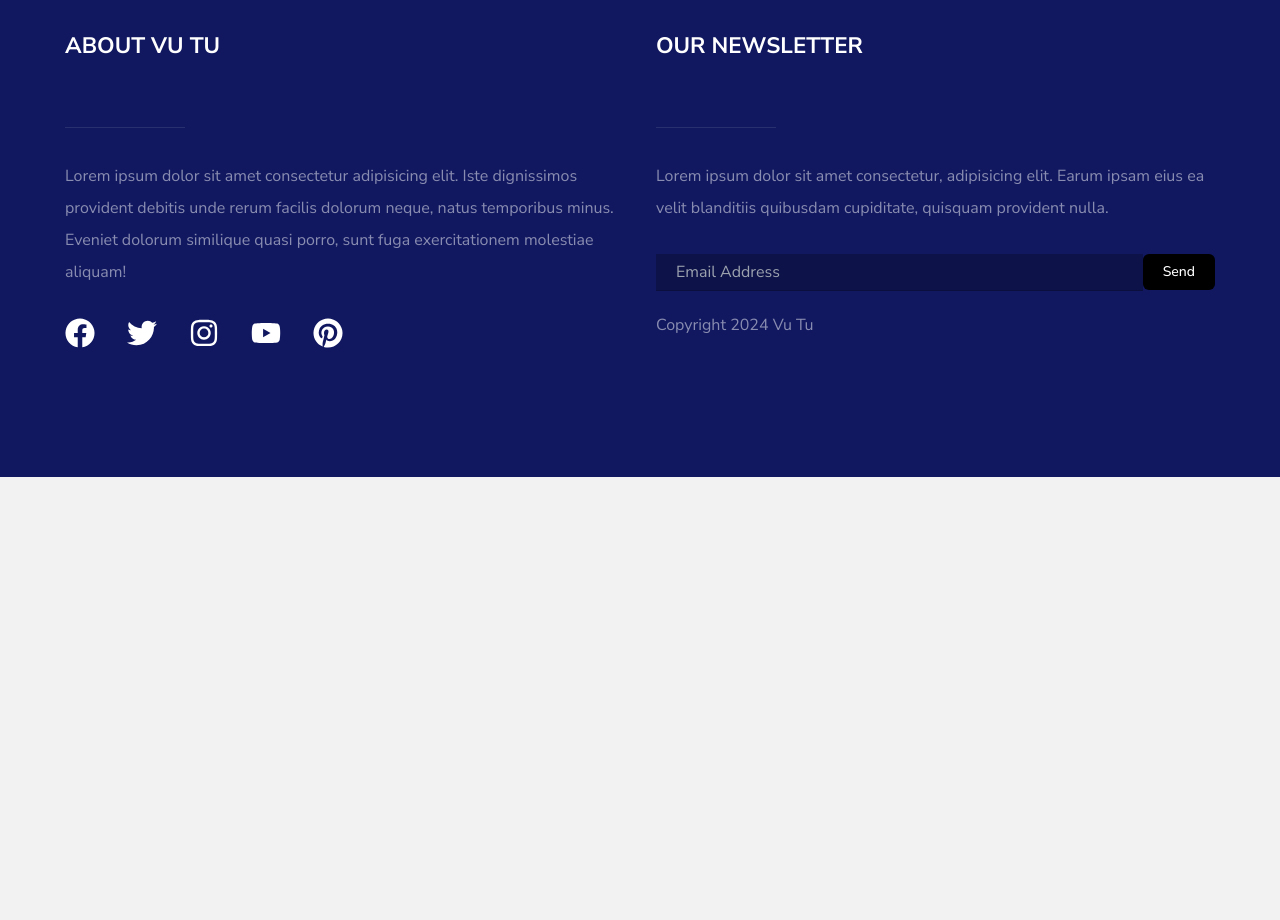
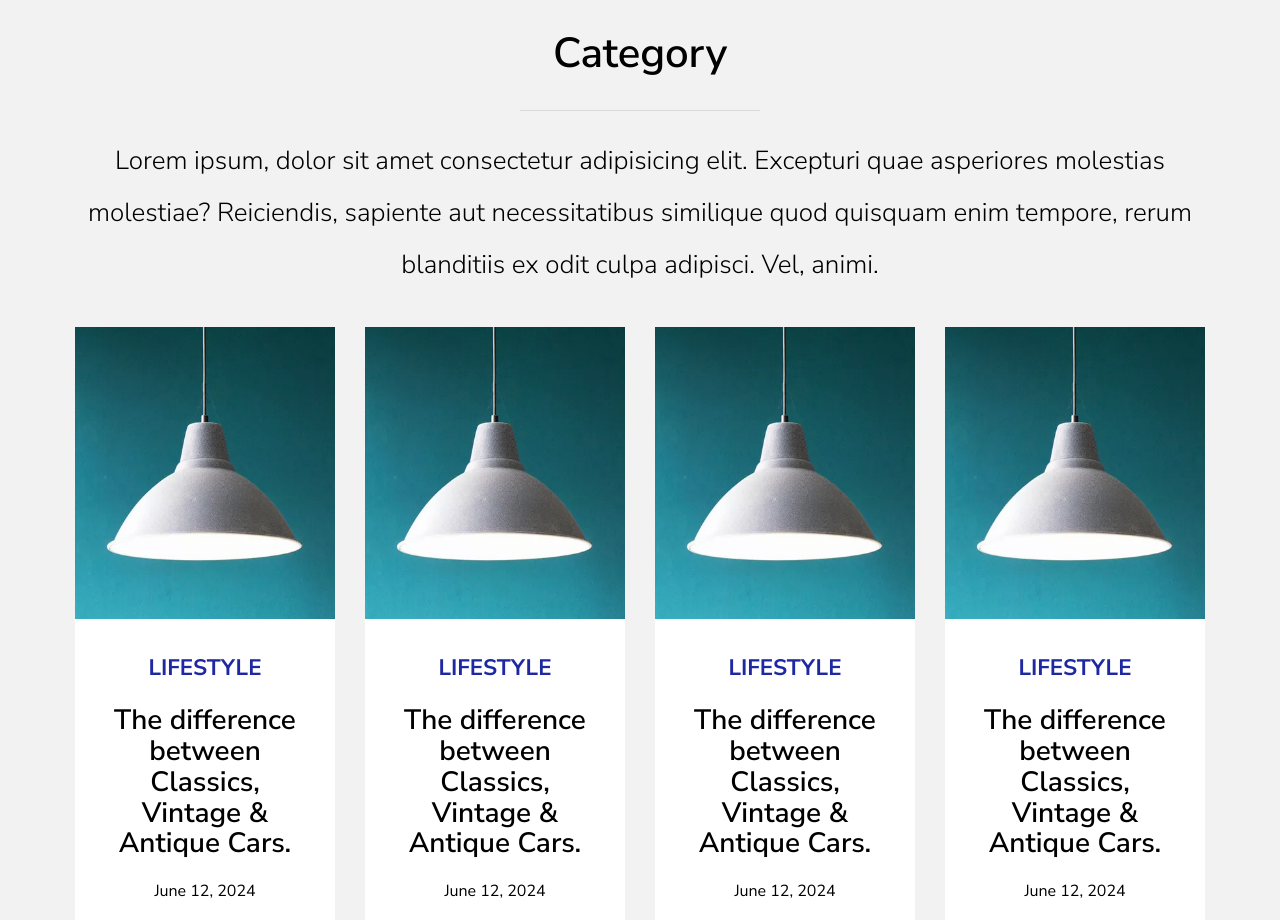
Before and after one commit to BBoyFinger/my-blog, a Next.js app: page /category in a window 1280 px wide. Shown: the part 180-1100 px from the top of the page. Before the commit the page ends 800 px from the top, so only its background shows below. Built offline with nearby package versions, Linux system fonts and the light colour scheme.

Commit message:
Search UI

```diff
--- /dev/null
+++ b/src/app/category/[id].tsx
@@ -0,0 +1,12 @@
+import React from "react";
+import { useRouter } from "next/router";
+
+type Props = {};
+
+const CategoryDetail = (props: Props) => {
+  const router = useRouter();
+  console.log(router);
+  return <div>CategoryDetail</div>;
+};
+
+export default CategoryDetail;
--- a/src/app/category/page.tsx
+++ b/src/app/category/page.tsx
@@ -1,7 +1,150 @@
+'use client'
+import Post from "@/components/Post";
+import {
+  Pagination as CustomPagination,
+  PaginationContent,
+  PaginationEllipsis,
+  PaginationItem,
+  PaginationLink,
+  PaginationNext,
+  PaginationPrevious,
+} from "@/components/ui/pagination";
+
 type Props = {};
 
+const posts = [
+  {
+    category: "LIFESTYLE",
+    image: "/assets/lamp-400.jpg.webp",
+    title: "The difference between Classics, Vintage & Antique Cars.",
+    tutor: "John Doe",
+    date: "June 12, 2024",
+    avatar: "",
+  },
+  {
+    category: "LIFESTYLE",
+    image: "/assets/lamp-400.jpg.webp",
+    title: "The difference between Classics, Vintage & Antique Cars.",
+    tutor: "John Doe",
+    date: "June 12, 2024",
+    avatar: "",
+  },
+  {
+    category: "LIFESTYLE",
+    image: "/assets/lamp-400.jpg.webp",
+    title: "The difference between Classics, Vintage & Antique Cars.",
+    tutor: "John Doe",
+    date: "June 12, 2024",
+    avatar: "",
+  },
+  {
+    category: "LIFESTYLE",
+    image: "/assets/lamp-400.jpg.webp",
+    title: "The difference between Classics, Vintage & Antique Cars.",
+    tutor: "John Doe",
+    date: "June 12, 2024",
+    avatar: "",
+  },
+  {
+    category: "LIFESTYLE",
+    image: "/assets/lamp-400.jpg.webp",
+    title: "The difference between Classics, Vintage & Antique Cars.",
+    tutor: "John Doe",
+    date: "June 12, 2024",
+    avatar: "",
+  },
+  {
+    category: "LIFESTYLE",
+    image: "/assets/lamp-400.jpg.webp",
+    title: "The difference between Classics, Vintage & Antique Cars.",
+    tutor: "John Doe",
+    date: "June 12, 2024",
+    avatar: "",
+  },
+  {
+    category: "LIFESTYLE",
+    image: "/assets/lamp-400.jpg.webp",
+    title: "The difference between Classics, Vintage & Antique Cars.",
+    tutor: "John Doe",
+    date: "June 12, 2024",
+    avatar: "",
+  },
+  {
+    category: "LIFESTYLE",
+    image: "/assets/lamp-400.jpg.webp",
+    title: "The difference between Classics, Vintage & Antique Cars.",
+    tutor: "John Doe",
+    date: "June 12, 2024",
+    avatar: "",
+  },
+  {
+    category: "LIFESTYLE",
+    image: "/assets/lamp-400.jpg.webp",
+    title: "The difference between Classics, Vintage & Antique Cars.",
+    tutor: "John Doe",
+    date: "June 12, 2024",
+    avatar: "",
+  },
+];
+
 const Category = (props: Props) => {
-  return <div>Category</div>;
+  return (
+    <div>
+      <div className="py-[70px]">
+        <h1 className="text-[33px] xl:text-[42px] leading-[1.25] tracking-[-0.15px] text-center pb-[30px] relative mb-[24px] mt-[60px]">
+          Category
+          <div className="before:content-[''] before:block before:h-[1px] before:w-[240px] before:bg-[rgba(0,0,0,0.1)] before:absolute before:left-[50%] before:bottom-0 before:transform before:-translate-x-1/2"></div>
+        </h1>
+
+        <p className="container font-light text-[22px] xl:text-[26px] leaing-[1.667] mb-[36px] text-black text-center px-[20px] ">
+          Lorem ipsum, dolor sit amet consectetur adipisicing elit. Excepturi
+          quae asperiores molestias molestiae? Reiciendis, sapiente aut
+          necessitatibus similique quod quisquam enim tempore, rerum blanditiis
+          ex odit culpa adipisci. Vel, animi.
+        </p>
+        <div className="container grid grid-cols-1 xl:grid-cols-4 gap-[10px]">
+          {posts.map((post, index) => {
+            return (
+              <Post
+                image={post.image}
+                title={post.title}
+                category={post.category}
+                date={post.date}
+                key={index}
+              />
+            );
+          })}
+          {/* Pagination */}
+        </div>
+        <div className="mt-10">
+          <CustomPagination>
+            <PaginationContent>
+              <PaginationItem>
+                <PaginationPrevious href="#" />
+              </PaginationItem>
+              <PaginationItem>
+                <PaginationLink href="#">1</PaginationLink>
+              </PaginationItem>
+              <PaginationItem>
+                <PaginationLink href="#" isActive>
+                  2
+                </PaginationLink>
+              </PaginationItem>
+              <PaginationItem>
+                <PaginationLink href="#">3</PaginationLink>
+              </PaginationItem>
+              <PaginationItem>
+                <PaginationEllipsis />
+              </PaginationItem>
+              <PaginationItem>
+                <PaginationNext href="#" />
+              </PaginationItem>
+            </PaginationContent>
+          </CustomPagination>
+        </div>
+      </div>
+    </div>
+  );
 };
 
 export default Category;
--- a/src/components/Header.tsx
+++ b/src/components/Header.tsx
@@ -3,6 +3,7 @@ import React from "react";
 import NavBar from "./NavBar";
 import { FaSearch } from "react-icons/fa";
 import MobileNav from "./MobileNav";
+import Search from "./Search";
 
 type Props = {};
 
@@ -27,10 +28,11 @@ const Header = (props: Props) => {
 
         {/* Search */}
         <div className="flex items-center">
-          <a href="#" className="flex items-center gap-2">
+          {/* <a href="#" className="flex items-center gap-2">
             <span className="hidden xl:flex">Search</span>
             <FaSearch className="w-[18px] h-[18px]" />
-          </a>
+          </a> */}
+          <Search />
         </div>
         {/* Mobile nav */}
       </div>
--- a/src/components/Post.tsx
+++ b/src/components/Post.tsx
@@ -10,7 +10,7 @@ type Props = {
 
 function Post(props: Props) {
   return (
-    <div className="px-[20px]">
+    <div className="px-[10px] mb-10">
       <div className="w-full max-w-full bg-white text-center flex-initial">
         {/* Header */}
         <motion.div
--- /dev/null
+++ b/src/components/Search.tsx
@@ -0,0 +1,49 @@
+"use client";
+import { IoMenuSharp } from "react-icons/io5";
+import {
+  Sheet,
+  SheetClose,
+  SheetContent,
+  SheetDescription,
+  SheetFooter,
+  SheetHeader,
+  SheetTrigger,
+} from "./ui/sheet";
+import { FaSearch } from "react-icons/fa";
+import { Label } from "./ui/label";
+import { Input } from "./ui/input";
+
+type Props = {};
+
+const Search = (props: Props) => {
+  return (
+    <div className="text-center flex justify-center items-center">
+      <Sheet>
+        <SheetTrigger>
+          <div className="flex items-center justify-center gap-2">
+            <span className="hidden xl:flex">Search</span>
+            <FaSearch className="w-[18px] h-[18px]" />
+          </div>
+        </SheetTrigger>
+        <SheetContent>
+          <div className="text-center mt-[200px] mb-[200px] flex justify-center items-center">
+            <form action="">
+              <Label className="font-bold text-[14px] leading-[1.714 text-black]">
+                Search for:
+              </Label>
+              <Input
+                placeholder="Type Keywords"
+                className="max-w-[680px] w-full h-full sm:text-[42px] py-[6px] placeholder:text-black text-[34px] xl:text-[60px] leading-[1.5] text-center m-[0_auto]"
+              ></Input>
+              <p className="mt-[30px] text-[rgba(0,0,0,0.5)] leading-[0.6px] text-center">
+                Press Enter to begin your search
+              </p>
+            </form>
+          </div>
+        </SheetContent>
+      </Sheet>
+    </div>
+  );
+};
+
+export default Search;
--- a/src/components/ui/sheet.tsx
+++ b/src/components/ui/sheet.tsx
@@ -40,7 +40,7 @@ const sheetVariants = cva(
           "inset-x-0 bottom-0 border-t data-[state=closed]:slide-out-to-bottom data-[state=open]:slide-in-from-bottom",
         left: "inset-y-0 left-0 h-full w-3/4 border-r data-[state=closed]:slide-out-to-left data-[state=open]:slide-in-from-left sm:max-w-sm",
         right:
-          "inset-y-0 right-0 h-full w-3/4 border-l data-[state=closed]:slide-out-to-right data-[state=open]:slide-in-from-right sm:max-w-sm",
+          "inset-y-0 right-0 h-full w-full border-l data-[state=closed]:slide-out-to-right data-[state=open]:slide-in-from-right sm:max-w-full xl:max-w-full lg:max-w-full",
       },
     },
     defaultVariants: {
@@ -65,7 +65,7 @@ const SheetContent = React.forwardRef<
       {...props}
     >
       {children}
-      <SheetPrimitive.Close className="absolute right-5 top-4 rounded-sm opacity-70 ring-offset-background transition-opacity hover:opacity-100 focus:outline-none focus:ring-2 focus:ring-ring focus:ring-offset-2 disabled:pointer-events-none data-[state=open]:bg-secondary">
+      <SheetPrimitive.Close className="absolute right-[50%] top-5 rounded-sm opacity-70 ring-offset-background transition-opacity hover:opacity-100 focus:outline-none focus:ring-2 focus:ring-ring focus:ring-offset-2 disabled:pointer-events-none data-[state=open]:bg-secondary">
         <Cross2Icon className="h-6 w-6" />
         <span className="sr-only">Close</span>
       </SheetPrimitive.Close>
```
